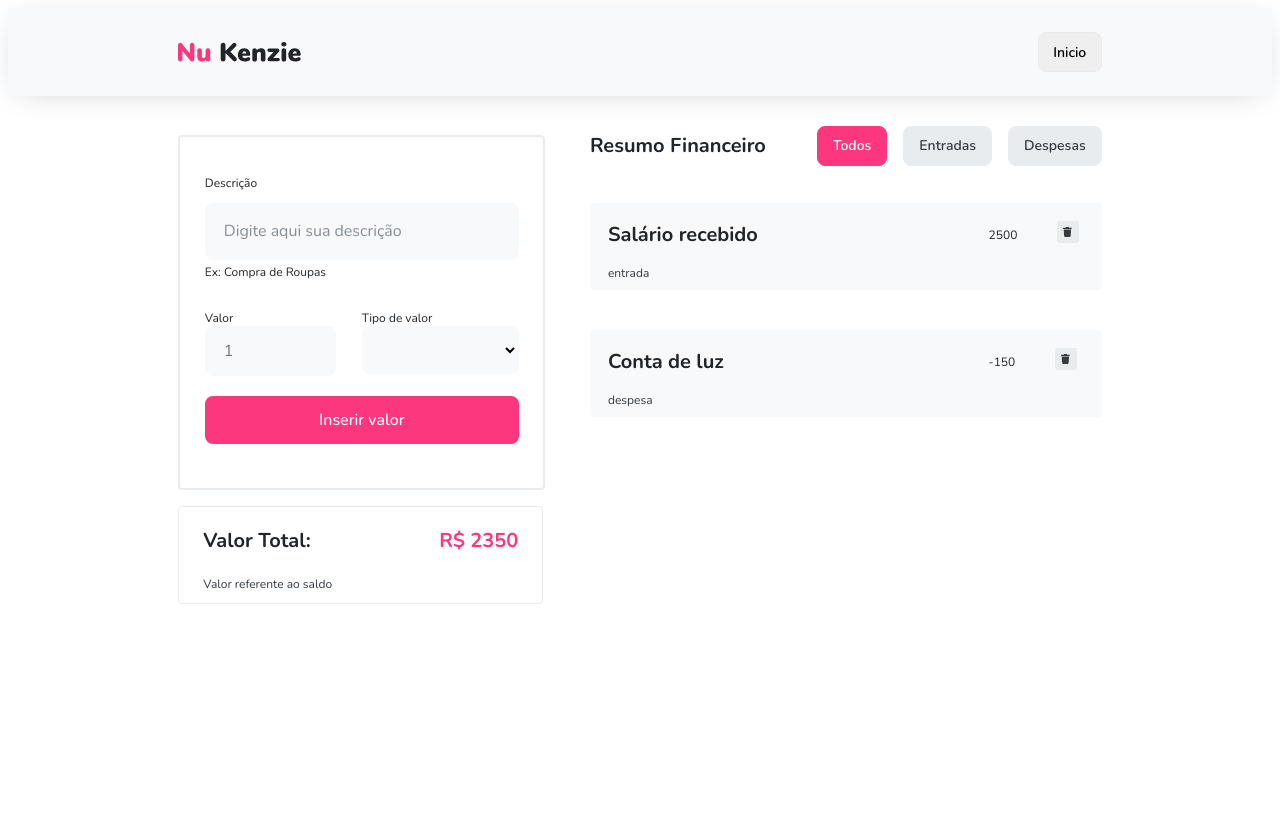
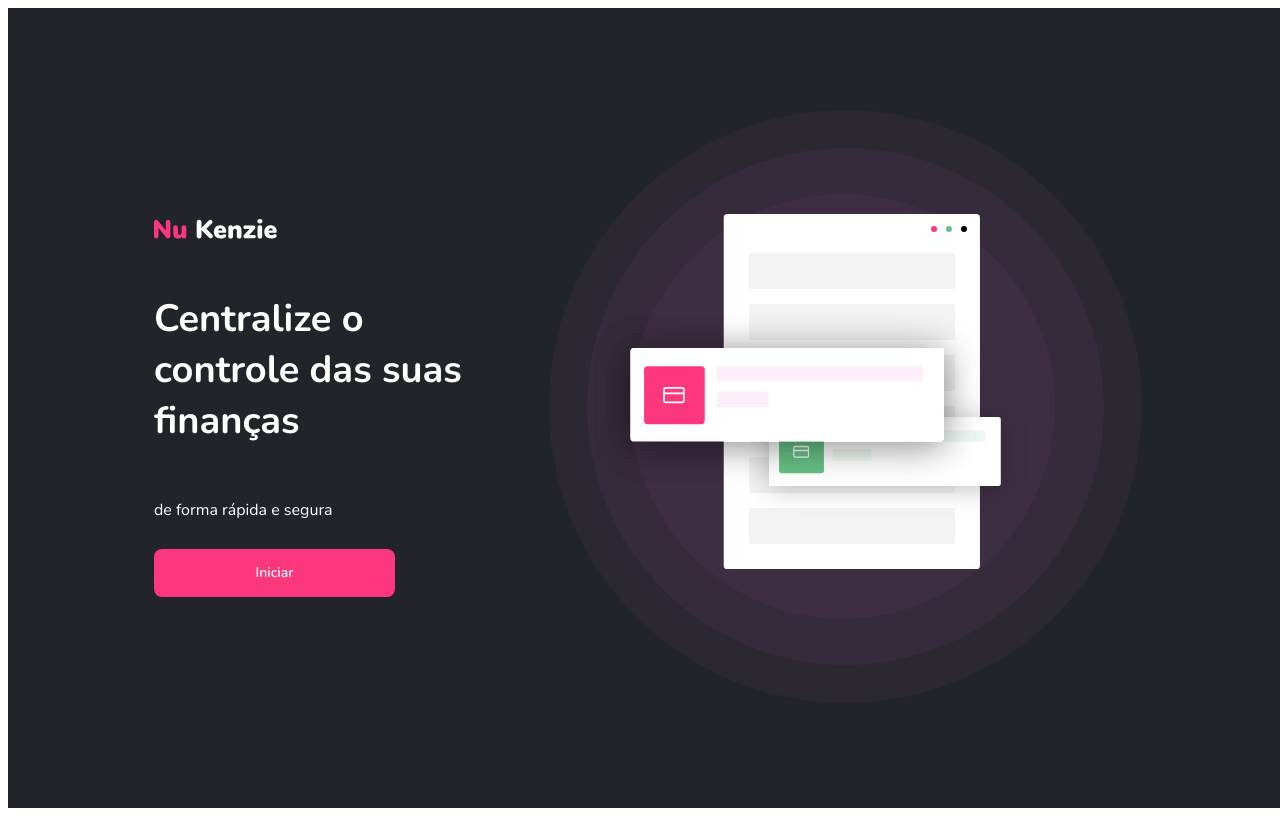
Before and after one commit to emergs/projeto-NuKenzie, a React (Create React App) app: page / in a window 1280 px wide. Built offline with nearby package versions, Linux system fonts and the light colour scheme.

Commit message:
feat:home page completion

```diff
--- a/src/App.jsx
+++ b/src/App.jsx
@@ -1,18 +1,28 @@
 import { useState } from 'react';
-import './style/App.css';
 import Form from './components/Form';
 import Header from './components/Header';
 import List from './components/List';
 import TotalMoney from './components/TotalMoney';
 import FilterButtons from './components/FilterButtons';
+import './style/App.css';
+import imgLogo from './assets/nukenzie-white.svg';
+import imgMain from './assets/image.svg';
 
 function App() {
-  const [listTransactions, setListTransactions] = useState([
-    { description: "Salário recebido", type: "entrada", value: 2500 },
-    { description: "Conta de luz", type: "despesa", value: -150 }
-  ])
+  const [listTransactions, setListTransactions] = useState([])
 
   const [filterListTransactions, setFilterListTransactions] = useState(listTransactions)
+
+  const [dashboard, setDashboard] = useState(false)
+
+  const handleTransactions = (item) => {
+    console.log(item)
+    const itensNotRemoved = listTransactions.filter((elem)=> {
+      return elem.description !== item
+    })
+    setListTransactions(itensNotRemoved);
+    setFilterListTransactions(itensNotRemoved);
+  }
 
   const filterInputs = ()=>{
       const filters = listTransactions.filter((elem)=>{
@@ -34,14 +44,29 @@
      setFilterListTransactions(listTransactions)
   }
 
-  console.log(listTransactions)
   const totalValue = filterListTransactions.reduce((valorAnterior,valorAtual)=>{
     return valorAnterior + valorAtual.value
   },0)
 
   return (
+    dashboard === false ?
+    <div className="AppIndex">
+      <div className="divContent">
+        <div className='divInfo'>
+          <img src={imgLogo} alt="" />
+          <h1>Centralize o controle das suas finanças</h1>
+          <span>de forma rápida e segura</span>
+          <button onClick={()=>setDashboard(true)}>Iniciar</button>
+        </div>
+
+        <div className="imgMain">
+          <img src={imgMain} alt="" />
+        </div>
+      </div>
+    </div>
+    :
     <div className="App">
-      <Header></Header>
+      <Header setDashboard={setDashboard}></Header>
       <div className="bodyApp">
         <div className="columnInputs">
           <Form listTransactions={listTransactions} setListTransactions={setListTransactions} filterListTransactions={filterListTransactions} setFilterListTransactions={setFilterListTransactions}/>
@@ -49,7 +74,7 @@
         </div>
         <div className="columnList">
           <FilterButtons AllTransactions={AllTransactions} filterInputs={filterInputs} filterExpense={filterExpense}/>
-          <List listTransactions={filterListTransactions}></List>
+          <List listTransactions={filterListTransactions} handleTransactions={handleTransactions}></List>
         </div>
       </div>
     </div>
--- a/src/components/Card/index.jsx
+++ b/src/components/Card/index.jsx
@@ -2,22 +2,21 @@
 import trash2 from '../../assets/trashHover.svg'
 import './style.css';
 
-const Card = (props)=>{
-
+const Card = ({index,item,description,value,type,handleTransactions})=>{
   return(
-    <li key={props.index} className='liContentList'>
+    <li key={index} className='liContentList'>
       <div className='liContentListMain'>
-        <h3>{props.description}</h3>
+        <h3>{description}</h3>
         <div>
-          <span>{props.value}</span>
-          <figure>
+          <span>{value}</span>
+          <figure onClick={(event)=>handleTransactions(item.description)}>
              <img src={trash} alt='trash'/>
              <img src={trash2} alt="trashHover" />
           </figure>
         </div>
       </div>
       <div className='liContentListType'>
-        <span>{props.type}</span>
+        <span>{type}</span>
       </div>
     </li>
   )
--- a/src/components/Card/style.css
+++ b/src/components/Card/style.css
@@ -38,7 +38,7 @@
 
 .liContentListMain div figure{
   display: flex;
-  align-items: start;
+  align-items: flex-start;
   width: 22px;
   height: 22px;
   margin-top: 0;
--- a/src/components/Form/index.jsx
+++ b/src/components/Form/index.jsx
@@ -8,15 +8,17 @@
 
   const addItemList = (event,desc,value,input) =>{
     event.preventDefault()
+    setDescription('');
+    setValue('');
+    setTypeInput('');
     const newItem = {
       description: desc,
       type: input,
-      value: parseInt(value)
+      value: input === 'entrada'? parseInt(value) : parseInt(-value)
     }
 
     setListTransactions([...listTransactions,newItem]);
     setFilterListTransactions([...filterListTransactions,newItem]);
-    console.log(listTransactions)
   }
 
   return(
@@ -29,7 +31,7 @@
       <div className="formValueAndType">
         <div>
           <label htmlFor="">Valor</label>
-          <input type="number" placeholder={1} value={value} onChange={(e)=> setValue(e.target.value)} required/>
+          <input type="number" value={value} onChange={(e)=> setValue(e.target.value)} required/>
         </div>
         <div>
           <label htmlFor="">Tipo de valor</label>
--- a/src/components/Header/index.jsx
+++ b/src/components/Header/index.jsx
@@ -1,13 +1,13 @@
 import imgLogo from '../../assets/nukenzie.svg'
 import './style.css';
 
-const Header = ()=>{
+const Header = ({setDashboard})=>{
 
   return(
     <div className="header centerVert">
       <div>
         <img src={imgLogo} alt="logo" />
-        <button>Inicio</button>
+        <button onClick={(oldDashboard)=>setDashboard(false)}>Inicio</button>
       </div>
     </div>
   )
--- a/src/components/List/index.jsx
+++ b/src/components/List/index.jsx
@@ -1,12 +1,12 @@
 import Card from "../Card";
 import './style.css';
 
-const List = ({listTransactions}) =>{
+const List = ({listTransactions,handleTransactions}) =>{
   return(
     <ul className="ulList">
       {
         listTransactions.map((item,index)=>{
-          return <Card key={index} description={item.description} type={item.type} value={item.value}></Card>
+          return <Card key={index} item={item} description={item.description} type={item.type} value={item.value} handleTransactions={handleTransactions}></Card>
         })
       }
     </ul>
--- a/src/components/TotalMoney/index.jsx
+++ b/src/components/TotalMoney/index.jsx
@@ -2,7 +2,6 @@
 import './style.css';
 
 const TotalMoney = (props)=>{
-  console.log(props.totalValue)
   return(
     <div className="totalMoney">
       <div className="totalMoneyValue">
--- a/src/style/App.css
+++ b/src/style/App.css
@@ -40,6 +40,69 @@
   height: 100vh;
 }
 
+
+/*Initial Page*/
+
+.AppIndex{
+  width: 100vw;
+  height: 100vh;
+  background-color: var(--gray4);
+  display: flex;
+  justify-content: center;
+  align-items: center;
+}
+
+.divContent{
+  max-width: 988px;
+  max-height: 593;
+  display: flex;
+  gap:48px;
+}
+
+.divInfo{
+  max-width: 347px;
+  display: flex;
+  align-items: flex-start;
+  justify-content: center;
+  flex-direction: column;
+  gap:28px;
+}
+
+.divInfo img{
+  width: 123px;
+  height: 20px;
+}
+
+.divInfo h1{
+  font:var(--title1);
+  font-size: 38px;
+  color:var(--whiteColor);
+}
+
+.divInfo span{
+  font: var(--headline);
+  color:var(--whiteColor);
+}
+
+.divInfo button{
+  width: 241px;
+  height: 48px;
+  background-color: var(--colorPrimary);
+  font:var(--fontButton);
+  border: none;
+  border-radius: 8px;
+  color: var(--whiteColor);
+  cursor: pointer;
+}
+
+.divInfo button:hover{
+  background-color: var(--colorPrimary2);
+}
+
+.imgMain{
+  max-width: 593px;
+}
+
 @media (min-width:769px) {
   .bodyApp{
     display: flex;
```
Also changed, not shown: src/assets/image.svg (added), src/assets/nukenzie-white.svg (added).
